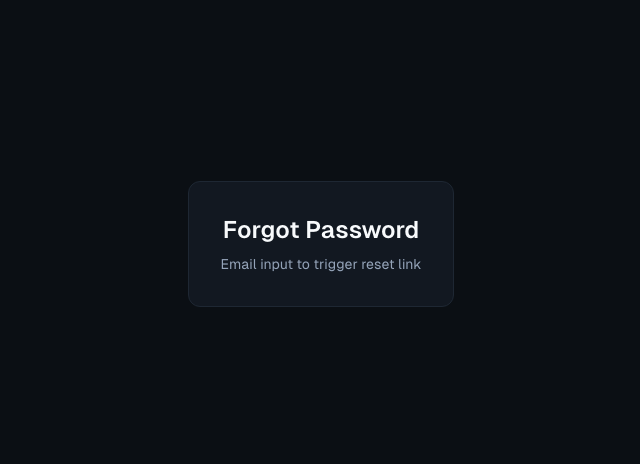
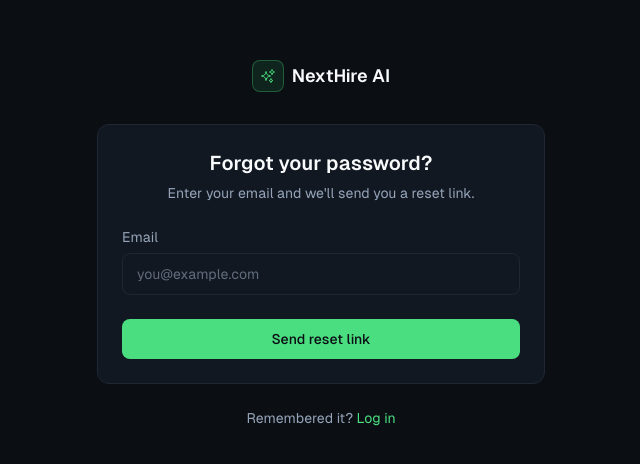
Before and after one commit to Sanket-825/NextHire-AI, a React app in the folder frontend/: page /forgot-password in a window 1280 px wide. Shown: the part 156-620 px from the top of the page, without its empty margins (319-959 px from the left). Built offline with nearby package versions, Linux system fonts and the light colour scheme; no server answers; the HTML template or start-up script is replaced by a standard one.

Commit message:
feat: add forgot password page

```diff
--- a/frontend/src/features/auth/pages/ForgotPasswordPage.jsx
+++ b/frontend/src/features/auth/pages/ForgotPasswordPage.jsx
@@ -1,5 +1,95 @@
-import PagePlaceholder from "../../../components/ui/PagePlaceholder";
+import { useState } from "react";
+import { Link } from "react-router-dom";
+import { useForm } from "react-hook-form";
+import { toast } from "react-toastify";
+
+import AuthLayout from "../components/AuthLayout";
+import Input from "../../../components/ui/Input";
+import Button from "../../../components/ui/Button";
+import { forgotPassword } from "../../../services/authService";
+import getErrorMessage from "../../../lib/getErrorMessage";
 
 export default function ForgotPasswordPage() {
-  return <PagePlaceholder name="Forgot Password" note="Email input to trigger reset link" />;
+  const [isSubmitting, setIsSubmitting] = useState(false);
+  const [isSent, setIsSent] = useState(false);
+
+  const {
+    register,
+    handleSubmit,
+    getValues,
+    formState: { errors },
+  } = useForm({ defaultValues: { email: "" } });
+
+  const onSubmit = async ({ email }) => {
+    setIsSubmitting(true);
+    try {
+      await forgotPassword(email);
+      setIsSent(true);
+    } catch (error) {
+      toast.error(getErrorMessage(error, "Could not send reset link"));
+    } finally {
+      setIsSubmitting(false);
+    }
+  };
+
+  if (isSent) {
+    return (
+      <AuthLayout
+        title="Check your email"
+        subtitle={`We've sent a password reset link to ${getValues("email")}.`}
+        footer={
+          <>
+            Remembered it?{" "}
+            <Link to="/login" className="text-accent-green hover:underline">
+              Log in
+            </Link>
+          </>
+        }
+      >
+        <Button
+          variant="secondary"
+          className="w-full"
+          onClick={() => setIsSent(false)}
+        >
+          Didn&apos;t get it? Try again
+        </Button>
+      </AuthLayout>
+    );
+  }
+
+  return (
+    <AuthLayout
+      title="Forgot your password?"
+      subtitle="Enter your email and we'll send you a reset link."
+      footer={
+        <>
+          Remembered it?{" "}
+          <Link to="/login" className="text-accent-green hover:underline">
+            Log in
+          </Link>
+        </>
+      }
+    >
+      <form onSubmit={handleSubmit(onSubmit)} noValidate className="flex flex-col gap-4">
+        <Input
+          label="Email"
+          type="email"
+          autoComplete="email"
+          placeholder="you@example.com"
+          error={errors.email?.message}
+          {...register("email", {
+            required: "Email is required",
+            pattern: {
+              value: /^[^\s@]+@[^\s@]+\.[^\s@]+$/,
+              message: "Please enter a valid email",
+            },
+          })}
+        />
+
+        <Button type="submit" isLoading={isSubmitting} className="w-full mt-2">
+          Send reset link
+        </Button>
+      </form>
+    </AuthLayout>
+  );
 }
```
